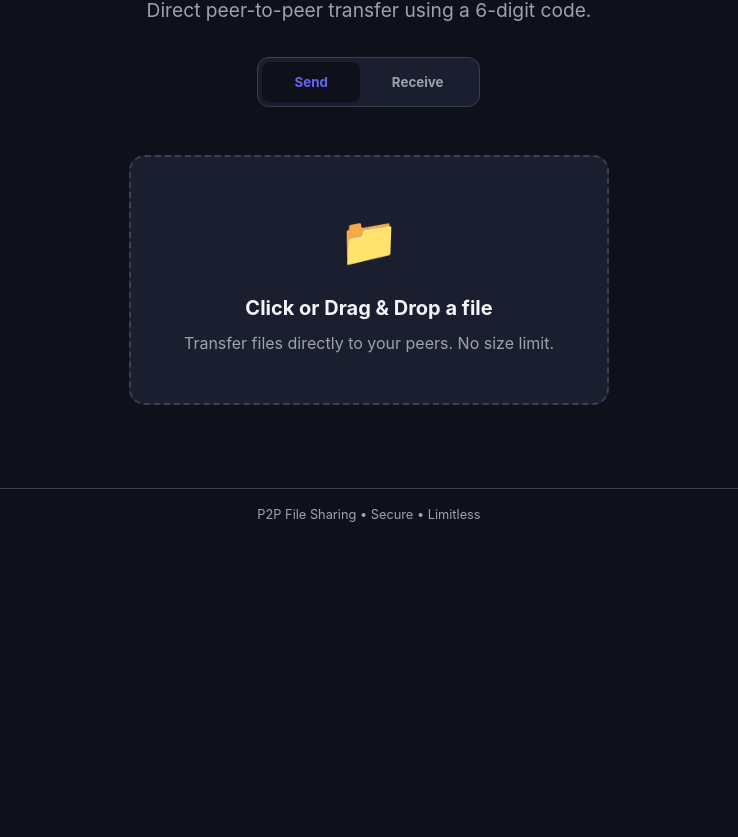
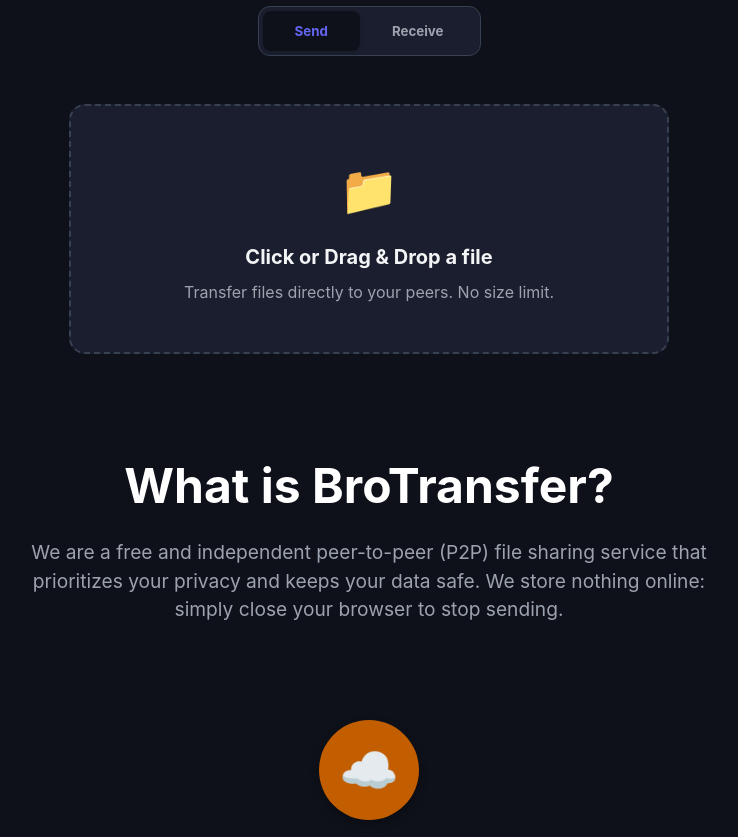
Before and after one commit to sriharisrihari164-netizen/brotransfer, a React (Vite) app: page / in a window 1280 px wide. Shown: the part 260-1097 px from the top of the page, without its empty margins (271-1009 px from the left). Before the commit the page ends 800 px from the top, so only its background shows below. Built offline with nearby package versions, Linux system fonts and the light colour scheme.

Commit message:
feat: add Features section

```diff
--- /dev/null
+++ b/src/components/Features.jsx
@@ -0,0 +1,99 @@
+import React from 'react';
+
+const FeatureBlock = ({ icon, title, children }) => (
+    <div style={{
+        display: 'flex',
+        flexDirection: 'column',
+        alignItems: 'center',
+        textAlign: 'center',
+        marginBottom: '4rem',
+        maxWidth: '600px',
+        marginLeft: 'auto',
+        marginRight: 'auto'
+    }}>
+        <div style={{
+            width: '100px',
+            height: '100px',
+            borderRadius: '50%',
+            background: '#C25E00', // ToffeeShare Orange-ish
+            display: 'flex',
+            alignItems: 'center',
+            justifyContent: 'center',
+            fontSize: '3rem',
+            marginBottom: '1.5rem',
+            boxShadow: '0 4px 10px rgba(0,0,0,0.3)'
+        }}>
+            {icon}
+        </div>
+        <h2 style={{
+            fontSize: '2rem',
+            marginBottom: '1rem',
+            color: '#e0e0e0'
+        }}>
+            {title}
+        </h2>
+        <div style={{
+            fontSize: '1.1rem',
+            lineHeight: '1.6',
+            color: '#9ca3af'
+        }}>
+            {children}
+        </div>
+    </div>
+);
+
+const Features = () => {
+    return (
+        <div style={{
+            padding: '4rem 1rem',
+            background: 'var(--bg-primary)',
+            width: '100%'
+        }}>
+
+            {/* Introduction */}
+            <div style={{ textAlign: 'center', marginBottom: '6rem' }}>
+                <h1 style={{ fontSize: '3rem', marginBottom: '1rem', color: '#fff' }}>
+                    What is BroTransfer?
+                </h1>
+                <p style={{ maxWidth: '700px', margin: '0 auto', fontSize: '1.2rem', color: '#9ca3af' }}>
+                    We are a free and independent peer-to-peer (P2P) file sharing service that prioritizes your privacy and keeps your data safe. We store nothing online: simply close your browser to stop sending.
+                </p>
+            </div>
+
+            {/* Feature 1: Privacy */}
+            <FeatureBlock icon="☁️" title="Files are shared straight from your device">
+                <p>
+                    When you close the browser tab your files are no longer accessible, minimizing the risk of anyone getting unwanted access.
+                </p>
+                <br />
+                <p>
+                    BroTransfer uses the peer-to-peer technology WebRTC to find the shortest path, meaning sometimes your data doesn't even have to leave the building!
+                </p>
+            </FeatureBlock>
+
+            {/* Feature 2: No Limits */}
+            <FeatureBlock icon="📏" title="No more file size limits">
+                <p>
+                    Because we don't store the data, there's no need for file size limits. Just share files of any size or whatever amount. As long as you keep an eye on your own data usage.
+                </p>
+            </FeatureBlock>
+
+            {/* Feature 3: Encryption */}
+            <FeatureBlock icon="🔒" title="Only the receiver can access your files">
+                <p>
+                    Only you and the receiver can access your files. Your data is encrypted end-to-end, and can only be read by your receiver (and you of course).
+                </p>
+            </FeatureBlock>
+
+            {/* Feature 4: Environment */}
+            <FeatureBlock icon="🌳" title="Low environmental impact">
+                <p>
+                    Because we don't store data we don't need bulky servers, and that saves a lot of energy. By using BroTransfer you'll have a much smaller carbon footprint than when using a cloud storage provider.
+                </p>
+            </FeatureBlock>
+
+        </div>
+    );
+};
+
+export default Features;
--- a/src/pages/Home.jsx
+++ b/src/pages/Home.jsx
@@ -1,6 +1,7 @@
 import React, { useState } from 'react';
 import Sender from '../components/Sender';
 import Receiver from '../components/Receiver';
+import Features from '../components/Features';
 
 const Home = () => {
     const [mode, setMode] = useState('send'); // 'send' or 'receive'
@@ -56,6 +57,8 @@
             <div style={{ width: '100%', marginTop: '1rem' }}>
                 {mode === 'send' ? <Sender /> : <Receiver />}
             </div>
+
+            <Features />
         </div>
     );
 };
```
